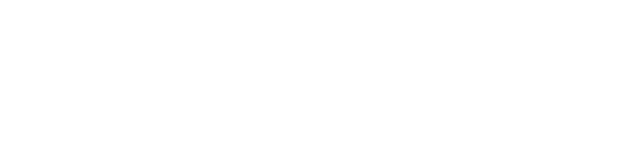
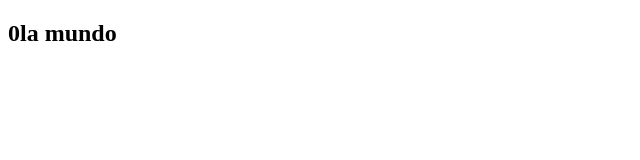
Before and after one commit to alessandro-silva-desenvolvedor/Portifolio, a plain HTML site: page index.html in a window 1280 px wide. Shown: the whole page, without its empty margins (0-640 px from the left). Drawn offline with Linux system fonts and the light colour scheme; a web font is replaced by a local one.

Commit message:
portifolio

```diff
--- a/index.html
+++ b/index.html
@@ -9,5 +9,7 @@
 </head>
 <body>
 
+    <h2>0la mundo</h2>
+
 </body>
 </html>
```
